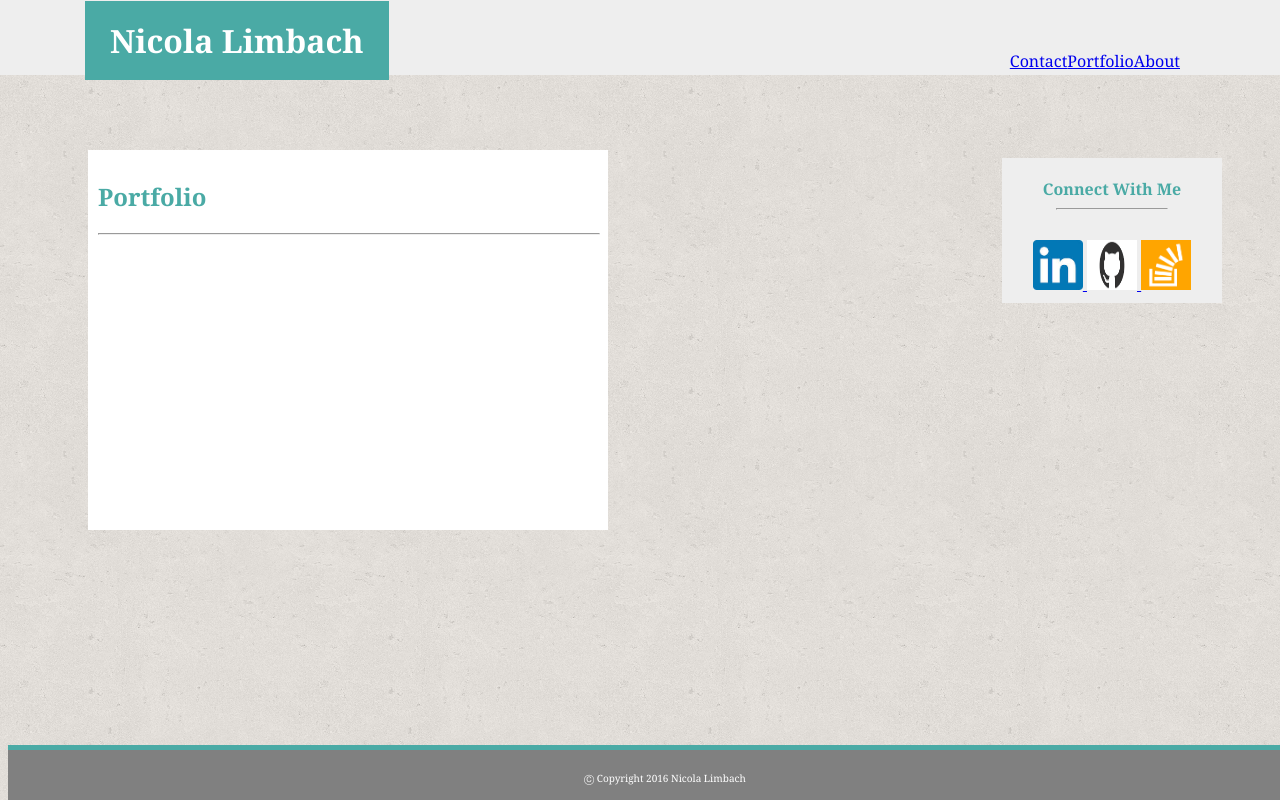
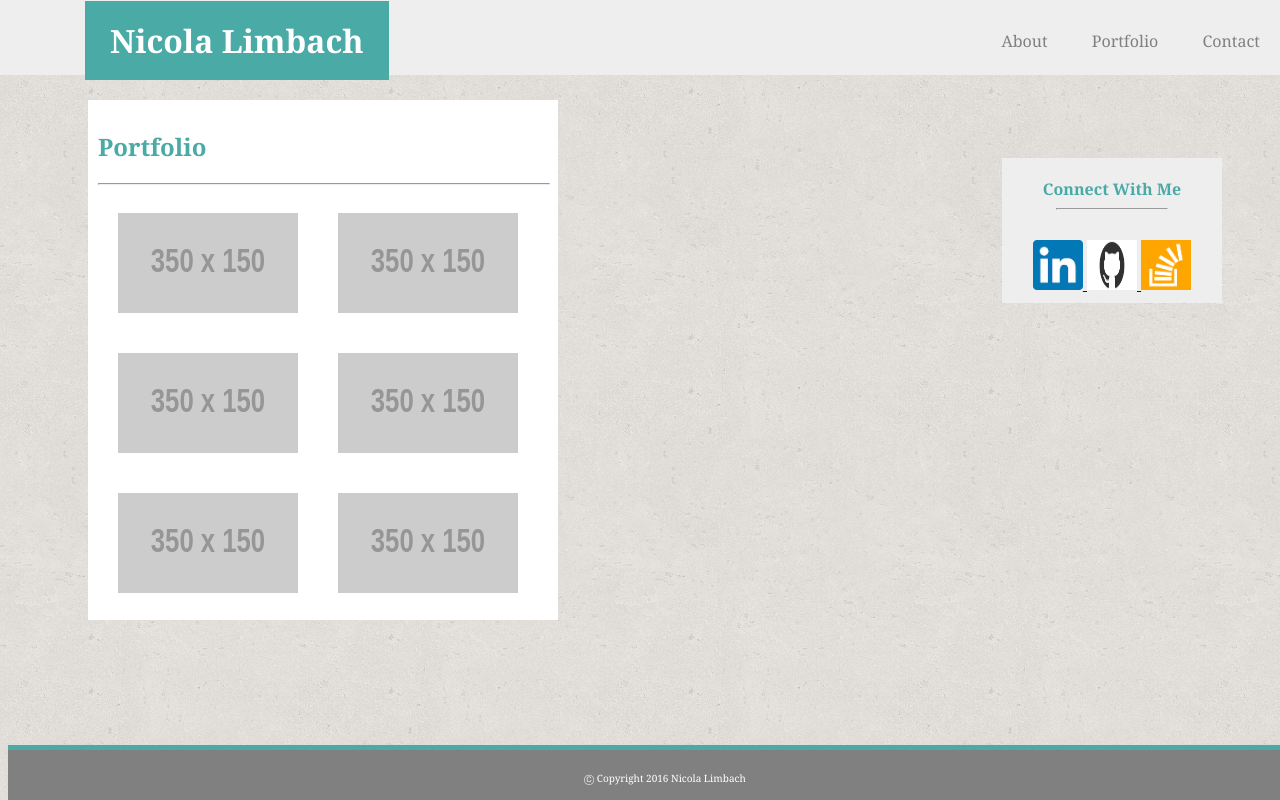
Before and after one commit to nlimbach/Basic-Portfolio, a plain HTML site: page portfolio.html in a window 1280 px wide. Drawn offline with Linux system fonts and the light colour scheme; placeholder pictures from the web are drawn by us.

Commit message:
FINISHED

```diff
--- a/assets/css/style.css
+++ b/assets/css/style.css
@@ -31,22 +31,25 @@ h2 {
 	border-top:30px;
 
 }
-
-
-.tabLinks {
-	position:fixed;
-	right: 100px;
-	top: 50px;
-}
-.pageLinks {
-	padding:15px;
-}
-
-.pageLink{
-	float:right;
+.portfolioImages {
+	float:left;
+	height: 20%;
+	width:40%;
+	margin:20px;
 }
 
 
+
+
+.portfolio {
+	width: 450px;
+	height:500px;
+	background:white;
+	position:fixed;
+	top:100px;
+	margin-left: 80px;
+	padding:10px;
+}
 .bio {
 	width: 500px;
 	height:360px;
@@ -110,7 +113,6 @@ h2 {
  	position:absolute;
 	top:150px;
 	margin-left: 80px;
-
 	padding:10px;
 }
 
@@ -123,7 +125,7 @@ h2 {
     margin-top: 10px;
     display: inline-block;
     font-size: 24px;
-		font-family: 'Georgia', Times, Times New Roman, serif;
+	font-family: 'Georgia', Times, Times New Roman, serif;
 }
 
 .nameText {
@@ -149,3 +151,18 @@ h2 {
 	bottom:0px;
 	height:55px;
 }
+.tabLinks {
+
+	display:inline-block;
+	position:fixed;
+	top:30px;
+	right:0px;
+
+}
+.pageLink{
+	font-family: 'Georgia', Times, Times New Roman, serif;
+	color:gray;
+	text-decoration: none;
+	padding:20px;
+
+}
--- a/portfolio.html
+++ b/portfolio.html
@@ -31,21 +31,29 @@
 
 				<a class ="pageLink" href ="file:///Users/nicolalimbach/GTBC/Basic-Portfolio/contact.html">Contact</a>
 			</div>
+
 		</div>
-
 
 
 <div class ="all">
 
 
 
-		<div class ="bio portfolio">
+		<div class ="portfolio">
 
 
 
 			<h2>Portfolio</h2>
 			<hr width="100%">
 
+		    	<img class="portfolioImages" src="http://via.placeholder.com/350x150"></a>
+				<img class="portfolioImages" src="http://via.placeholder.com/350x150"></a>
+				<br>
+				<img class="portfolioImages" src="http://via.placeholder.com/350x150"></a>
+				<img class="portfolioImages" src="http://via.placeholder.com/350x150"></a>
+				<br>
+				<img class="portfolioImages" src="http://via.placeholder.com/350x150"></a>
+				<img class="portfolioImages" src="http://via.placeholder.com/350x150"></a>
 		</div>
 
 
```
Also changed, not shown: assets/images/image1.jpeg (added).
